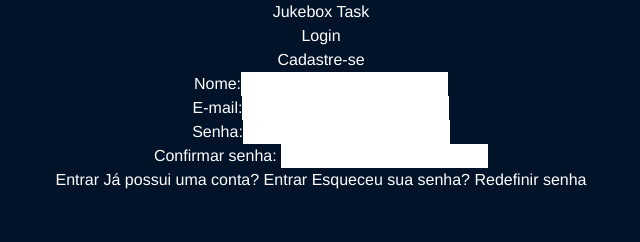
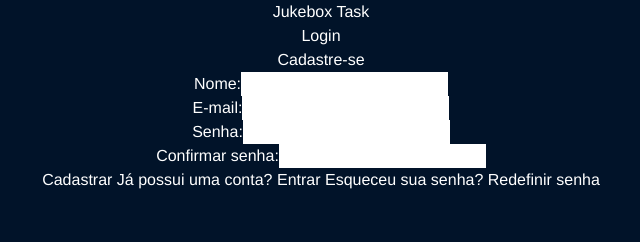
Before and after one commit to lauanS/jukebox-task, a Vue app in the folder web/: page /register in a window 1280 px wide. Shown: the top 242 px of the page, without its empty margins (319-959 px from the left). Built offline with nearby package versions, Linux system fonts and the light colour scheme.

Commit message:
refactor: Improve login and register form with InputWithLabel component

```diff
--- /dev/null
+++ b/web/src/components/basics/InputWithLabel.vue
@@ -0,0 +1,23 @@
+<template>
+  <div>
+    <label :for="props.id" class="block font-medium">{{ props.label }}</label>
+    <input
+      v-model="model"
+      :class="inputClasses"
+      :type="props.type"
+      :id="props.id"
+    />
+  </div>
+</template>
+
+<script setup lang="ts">
+const model = defineModel();
+
+const props = defineProps<{
+  id: string;
+  label: string;
+  type: "text" | "password";
+}>();
+
+const inputClasses = "mt-1 p-2 block w-full rounded text-gray-900";
+</script>
--- a/web/src/views/Login/LoginPage.vue
+++ b/web/src/views/Login/LoginPage.vue
@@ -3,24 +3,20 @@
     <div class="max-w-md w-full p-6 bg-slate-900 rounded-lg shadow-md">
       <h2 class="text-2xl font-bold py-6">Login</h2>
       <form @submit.prevent="login" class="space-y-4">
-        <div>
-          <label for="username" class="block font-medium">E-mail:</label>
-          <input
+        <InputWithLabel
           v-model="form.email"
+          label="E-mail:"
           type="text"
-            id="username"
-            class="mt-1 p-2 block w-full rounded text-gray-900"
+          id="email"
         />
-        </div>
-        <div>
-          <label for="password" class="block font-medium">Senha:</label>
-          <input
+
+        <InputWithLabel
           v-model="form.password"
+          label="Senha:"
           type="password"
           id="password"
-            class="mt-1 p-2 block w-full rounded text-gray-900"
         />
-        </div>
+
         <button
           type="submit"
           class="w-full bg-blue-500 hover:bg-blue-600 font-bold py-2 px-4 rounded"
@@ -46,6 +42,7 @@ import { ref } from "vue";
 import { useStore } from "vuex";
 import { useRouter } from "vue-router";
 import authService from "@/services/auth";
+import InputWithLabel from "@/components/basics/InputWithLabel.vue";
 
 const router = useRouter();
 const store = useStore();
--- a/web/src/views/Register/RegisterPage.vue
+++ b/web/src/views/Register/RegisterPage.vue
@@ -3,49 +3,39 @@
     <div class="max-w-md w-full p-6 bg-slate-900 rounded-lg shadow-md">
       <h2 class="text-2xl font-bold py-6">Cadastre-se</h2>
       <form @submit.prevent="register" class="space-y-4">
-        <div>
-          <label for="username" class="block font-medium">Nome:</label>
-          <input
+        <InputWithLabel
           v-model="form.name"
+          label="Nome:"
           type="text"
           id="username"
-            class="mt-1 p-2 block w-full rounded text-gray-900"
         />
-        </div>
-        <div>
-          <label for="email" class="block font-medium">E-mail:</label>
-          <input
+
+        <InputWithLabel
           v-model="form.email"
+          label="E-mail:"
           type="text"
           id="email"
-            class="mt-1 p-2 block w-full rounded text-gray-900"
         />
-        </div>
-        <div>
-          <label for="password" class="block font-medium">Senha:</label>
-          <input
+
+        <InputWithLabel
           v-model="form.password"
+          label="Senha:"
           type="password"
           id="password"
-            class="mt-1 p-2 block w-full rounded text-gray-900"
         />
-        </div>
-        <div>
-          <label for="password_confirmation" class="block font-medium">
-            Confirmar senha:
-          </label>
-          <input
+
+        <InputWithLabel
           v-model="form.password_confirmation"
-            type="password_confirmation"
+          label="Confirmar senha:"
+          type="password"
           id="password_confirmation"
-            class="mt-1 p-2 block w-full rounded text-gray-900"
         />
-        </div>
+
         <button
           type="submit"
           class="w-full bg-blue-500 hover:bg-blue-600 font-bold py-2 px-4 rounded"
         >
-          Entrar
+          Cadastrar
         </button>
         <span class="block">
           Já possui uma conta?
@@ -66,6 +56,7 @@ import { ref } from "vue";
 import { useStore } from "vuex";
 import { useRouter } from "vue-router";
 import authService from "@/services/auth";
+import InputWithLabel from "@/components/basics/InputWithLabel.vue";
 
 const router = useRouter();
 const store = useStore();
```
Lines whose indentation alone changed are shown as unchanged.
